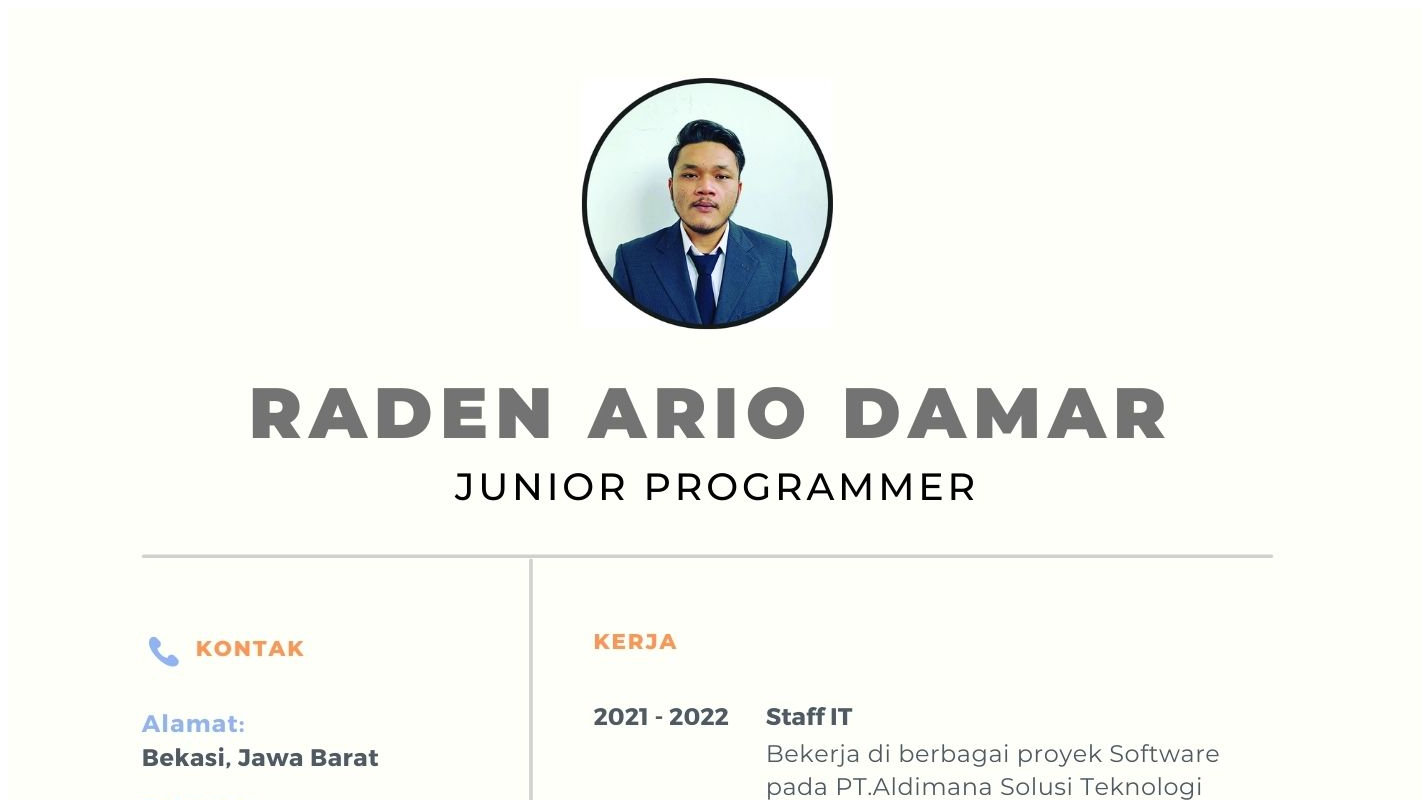
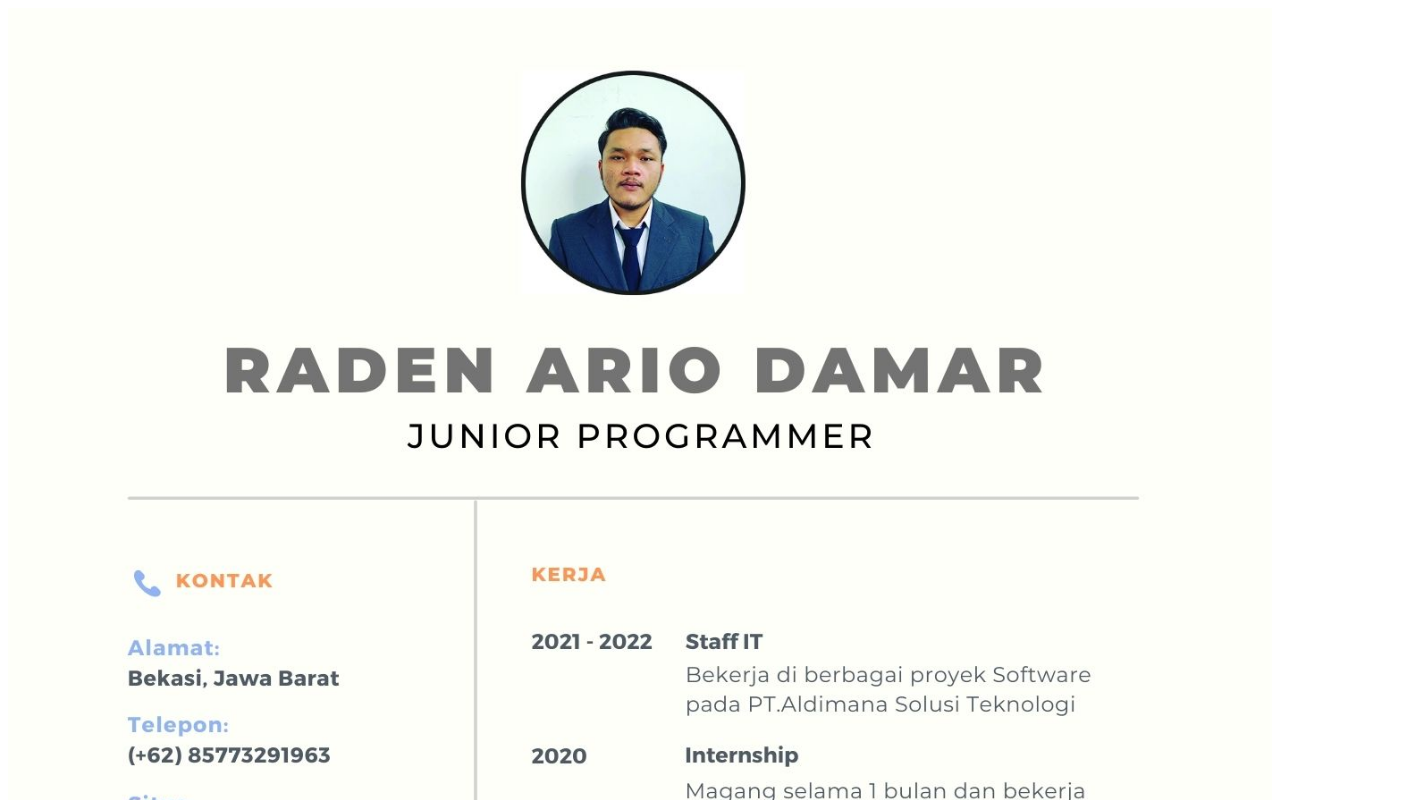
Before and after one commit to ramadoiranedar/ramadoiranedar.github.io, a plain HTML site: page index.html in a window 1280 px wide. Shown: the top 800 px of the page, 1422 px wide, since content can reach past the window. Drawn offline with Linux system fonts and the light colour scheme.

Commit message:
add styles img

```diff
--- a/index.html
+++ b/index.html
@@ -8,6 +8,6 @@
 </head>
 <body>
     <!-- <h1 style="margin: 0 auto;">Good luck, Have fun!</h1> -->
-     <img src="https://github.com/ramadoiranedar/ramadoiranedar.github.io/blob/main/cv.jpg" alt="Oops..Something went wrong :(">
+     <img src="https://github.com/ramadoiranedar/ramadoiranedar.github.io/blob/main/cv.jpg" style="width: 100%; margin: 0 auto; padding 5%:" alt="Oops..Something went wrong :(">
 </body>
 </html>
```
